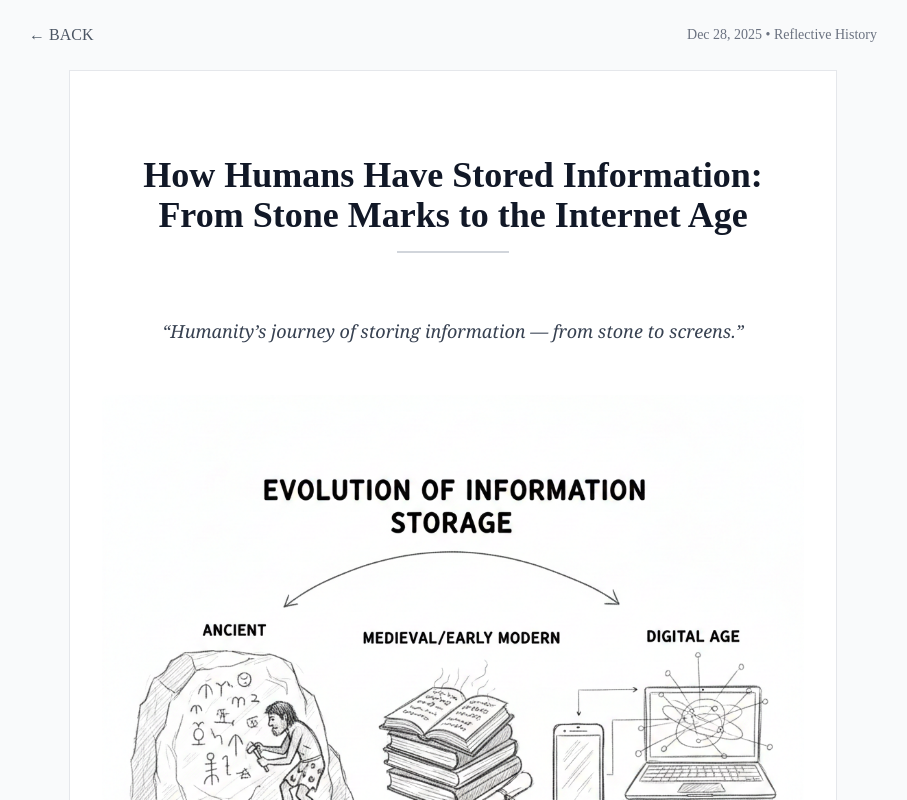
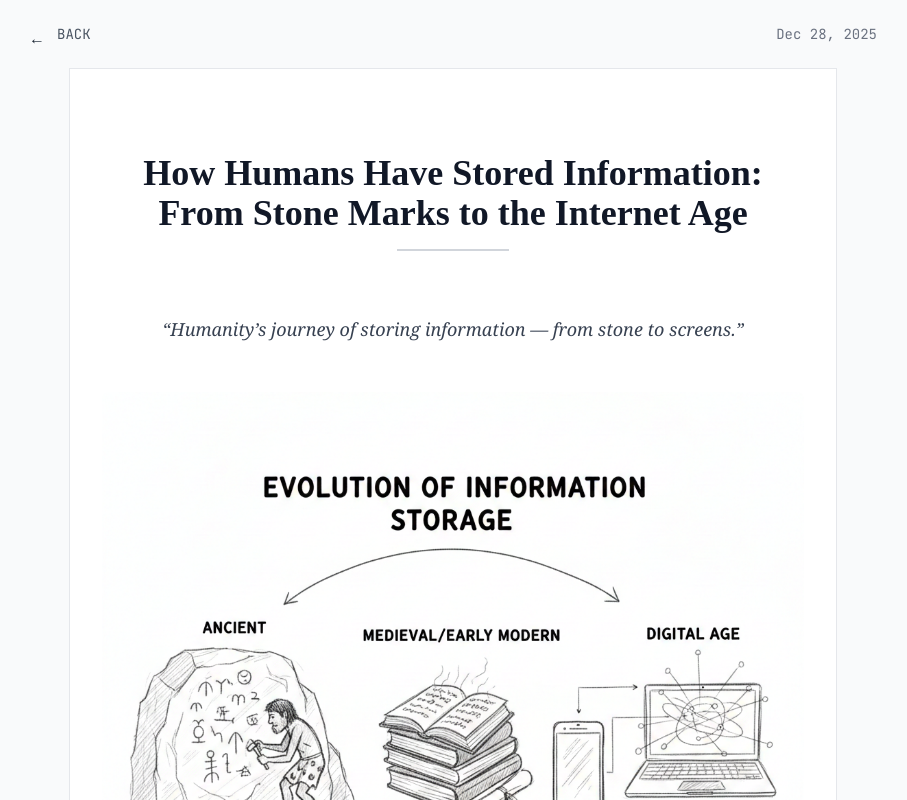
Before and after one commit to iamitmasram/amit-masram-portfolio, a Next.js app: page /evolution in a window 1280 px wide. Shown: the top 800 px of the page, without its empty margins (187-1094 px from the left). Built offline with nearby package versions, Linux system fonts and the light colour scheme.

Commit message:
Refactor code structure for improved readability and maintainability

```diff
--- a/src/app/evolution/page.tsx
+++ b/src/app/evolution/page.tsx
@@ -3,7 +3,13 @@ import { useRouter } from 'next/navigation'
 import { useDarkMode } from "@/lib/useDarkMode"
 import { Moon, Sun } from 'lucide-react'
 import Image from 'next/image'
+import { JetBrains_Mono } from 'next/font/google'
 import EvolutionImage from '../../../assets/blog/evolution.png'
+
+const jetbrainsMono = JetBrains_Mono({
+  subsets: ['latin'],
+  display: 'swap',
+})
 
 export default function EvolutionOfInformationPage() {
   const router = useRouter()
@@ -12,15 +18,47 @@ export default function EvolutionOfInformationPage() {
   return (
     <div className={`min-h-screen ${isDarkMode ? 'bg-gray-900' : 'bg-gray-50'} transition-colors duration-300`}>
       {/* Header */}
-      <div className="flex justify-between items-center p-6 max-w-4xl mx-auto">
+      <div className="flex justify-between items-center gap-3 p-4 sm:p-6 max-w-4xl mx-auto">
         <button
           onClick={() => router.back()}
-          className={`flex items-center gap-2 ${isDarkMode ? 'text-gray-300 hover:text-white' : 'text-gray-600 hover:text-gray-900'} transition-colors`}
+          className={`flex items-center gap-2 text-xs sm:text-sm shrink-0 ${jetbrainsMono.className} ${isDarkMode ? 'text-gray-300 hover:text-white' : 'text-gray-600 hover:text-gray-900'} transition-colors`}
         >
-          ← BACK
+          <span
+            className={`
+              font-bold
+              transition-all
+              ${isDarkMode ? 'text-gray-100' : 'text-gray-800'}
+              text-2xl sm:text-base
+              flex-shrink-0
+              flex items-center justify-center
+              h-7 w-7 sm:h-auto sm:w-auto
+              mr-0 sm:mr-1
+              self-center
+              relative -top-1.5 sm:top-0
+            `}
+            style={{ lineHeight: 1 }}
+          >
+            <span className="inline-block relative top-0 sm:top-[5px]">
+              ←
+            </span>
+          </span>
+
+          <span
+            className={`
+              ${jetbrainsMono.className}
+              ${/* Center the label horizontally on mobile, inline on larger screens */''}
+              text-center sm:text-left
+              w-full sm:w-auto
+              block sm:inline
+            `}
+          >
+            BACK
+          </span>
+
         </button>
-        <div className="text-sm text-gray-500">
-          Dec 28, 2025 • Reflective History
+        <div className={`text-xs sm:text-sm text-gray-500 text-right whitespace-nowrap shrink min-w-0 ${jetbrainsMono.className}`}>
+          Dec 28, 2025
+
         </div>
 
       </div>
--- a/src/app/layout.tsx
+++ b/src/app/layout.tsx
@@ -1,6 +1,6 @@
 import './globals.css'
 import type { Metadata } from 'next'
-import AmitIcon from '@/assets/alogo.ico'
+import AmitIcon from '@/assets/alogo1.ico'
 import { Inter } from 'next/font/google'
 import { Analytics } from "@vercel/analytics/next"
 
--- a/src/app/page.tsx
+++ b/src/app/page.tsx
@@ -6,8 +6,13 @@ import { Moon, Sun, ChevronDown, ChevronUp } from "lucide-react"
 import { useRouter } from 'next/navigation'
 import { useDarkMode } from "@/lib/useDarkMode"
 import Image from 'next/image'
-import AmitImage from '@/assets/amitmasram4.png'
+import AmitImage from '@/assets/amitmasram1.jpeg'
+import { JetBrains_Mono } from 'next/font/google'
 
+const jetbrainsMono = JetBrains_Mono({
+      subsets: ['latin'],
+      display: 'swap',
+    })
 
 interface WorkItem {
       company: string;
```
Also changed, not shown: src/assets/amitmasram1.jpeg (added), 1 other file (tests, documents, lock files or other folders).
